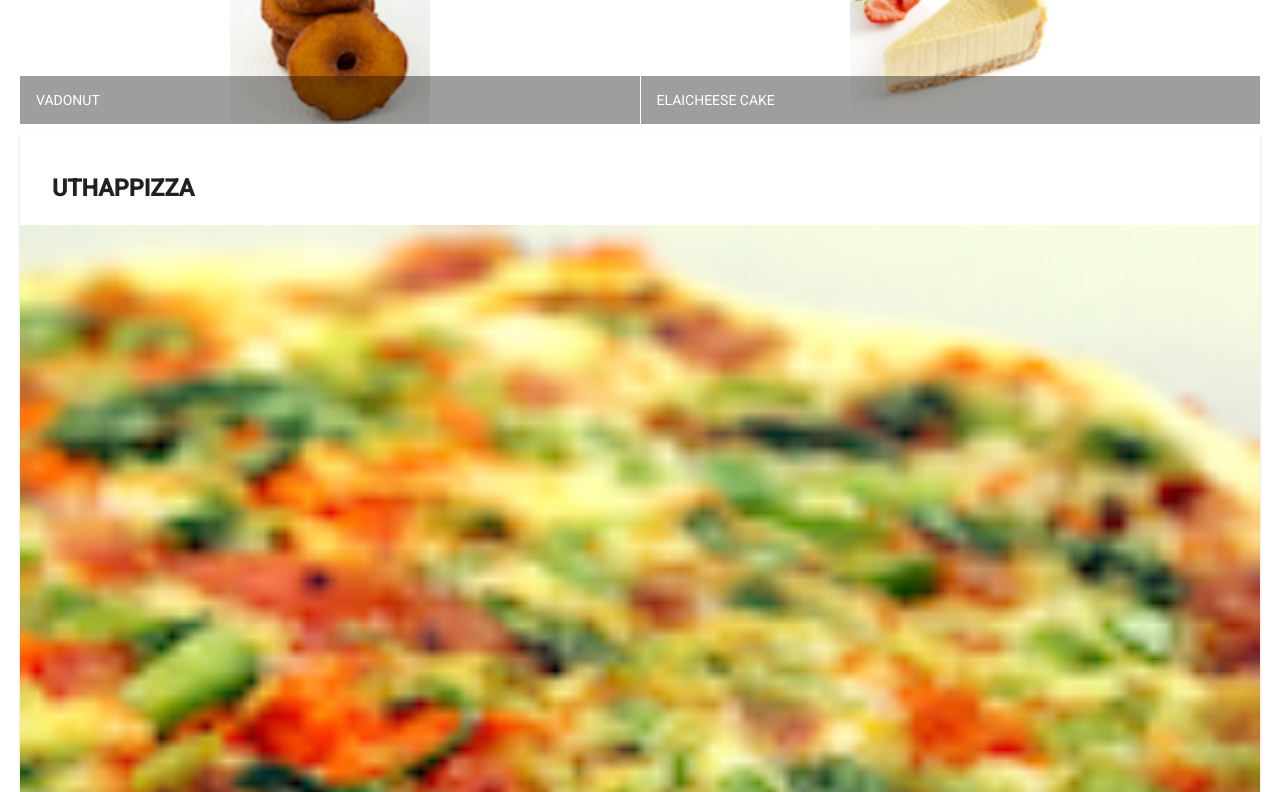
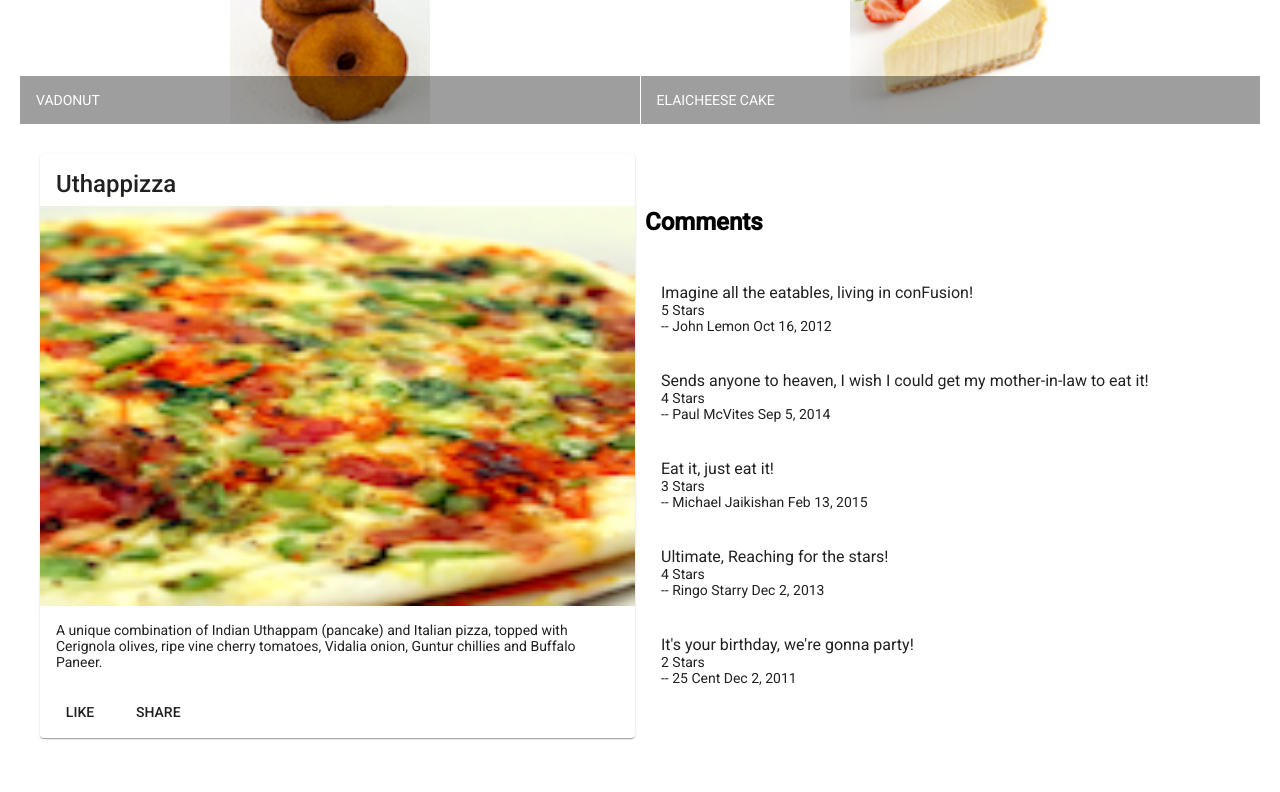
Before and after one commit to curso1ozf/conFusion, an Angular app: page / in a window 1280 px wide. Shown: the part 440-1232 px from the top of the page. Built offline with nearby package versions, Linux system fonts and the light colour scheme.

Commit message:
angular components: assignment 1

```diff
--- a/src/app/app.module.ts
+++ b/src/app/app.module.ts
@@ -14,11 +14,13 @@
 //import hammerjs;
 import { AppComponent } from './app.component';
 import { MenuComponent } from './menu/menu.component';
+import { DishdetailComponent } from './dishdetail/dishdetail.component';
 
 @NgModule({
   declarations: [
     AppComponent,
-    MenuComponent
+    MenuComponent,
+    DishdetailComponent
   ],
   imports: [
     BrowserModule,
--- /dev/null
+++ b/src/app/dishdetail/dishdetail.component.ts
@@ -0,0 +1,86 @@
+import { Component, OnInit } from '@angular/core';
+
+const DISH = {
+  name: 'Uthappizza',
+  image: '/assets/images/uthappizza.png',
+  category: 'mains',
+  label: 'Hot',
+  price: '4.99',
+  // tslint:disable-next-line:max-line-length
+  description: 'A unique combination of Indian Uthappam (pancake) and Italian pizza, topped with Cerignola olives, ripe vine cherry tomatoes, Vidalia onion, Guntur chillies and Buffalo Paneer.',
+  comments: [
+       {
+           rating: 5,
+           comment: 'Imagine all the eatables, living in conFusion!',
+           author: 'John Lemon',
+           date: '2012-10-16T17:57:28.556094Z'
+       },
+       {
+           rating: 4,
+           comment: 'Sends anyone to heaven, I wish I could get my mother-in-law to eat it!',
+           author: 'Paul McVites',
+           date: '2014-09-05T17:57:28.556094Z'
+       },
+       {
+           rating: 3,
+           comment: 'Eat it, just eat it!',
+           author: 'Michael Jaikishan',
+           date: '2015-02-13T17:57:28.556094Z'
+       },
+       {
+           rating: 4,
+           comment: 'Ultimate, Reaching for the stars!',
+           author: 'Ringo Starry',
+           date: '2013-12-02T17:57:28.556094Z'
+       },
+       {
+           rating: 2,
+           comment: 'It\'s your birthday, we\'re gonna party!',
+           author: '25 Cent',
+           date: '2011-12-02T17:57:28.556094Z'
+       }
+   ]
+};
+
+@Component({
+  selector: 'app-dishdetail',
+  template: `
+    <div class="container" fxLayout="row" fxLayout.sm="column" fxLayout.xs="column" fxLayoutGap="10px" fxLayoutAlign.gt-md="space-around center">
+      <div fxFlex>
+        <mat-card>
+          <mat-card-title> {{ dish.name }} </mat-card-title>
+          <img mat-card-image src="{{ dish.image }}" height="400px">
+          <mat-card-content> {{ dish.description }} </mat-card-content>
+          <mat-card-actions>
+            <button mat-button>LIKE</button>
+            <button mat-button>SHARE</button>
+          </mat-card-actions>
+        </mat-card>
+      </div>
+      <div fxFlex>
+        <div>
+          <h2>Comments</h2>
+        </div>
+        <div>
+          <mat-list cols="1" rowHeight="40px">
+            <mat-list-item *ngFor="let comment of dish.comments">
+              <h4 matLine>{{comment.comment}}</h4>
+              <p matLine class="demo-2"> {{comment.rating}} Stars </p>
+              <p matLine class="demo-2"> -- {{comment.author}} {{comment.date | date}} </p>
+            </mat-list-item>
+          </mat-list>
+        <div>
+      </div>
+    </div>
+  `,
+  styles: []
+})
+export class DishdetailComponent implements OnInit {
+
+  constructor() { }
+
+  ngOnInit() {
+  }
+
+  dish = DISH;
+}
--- a/src/app/menu/menu.component.ts
+++ b/src/app/menu/menu.component.ts
@@ -59,24 +59,7 @@
       </mat-grid-list>
     </div>
 
-    <div fxFlex *ngIf="selectedDish">
-    <mat-card>
-      <mat-card-header>
-        <mat-card-title>
-          <h3>{{selectedDish.name | uppercase}}</h3>
-        </mat-card-title>
-      </mat-card-header>
-      <img mat-card-image src={{selectedDish.image}} alt={{selectedDish.name}}>
-      <mat-card-content>
-        <p>{{selectedDish.description}}
-        </p>
-      </mat-card-content>
-      <mat-card-actions>
-        <button mat-button>LIKE</button>
-        <button mat-button>SHARE</button>
-      </mat-card-actions>
-    </mat-card>
-  </div>
+    <app-dishdetail></app-dishdetail>
   `,
   styles: []
 })
```
Also changed, not shown: 2 other files (tests, documents, lock files or other folders).
